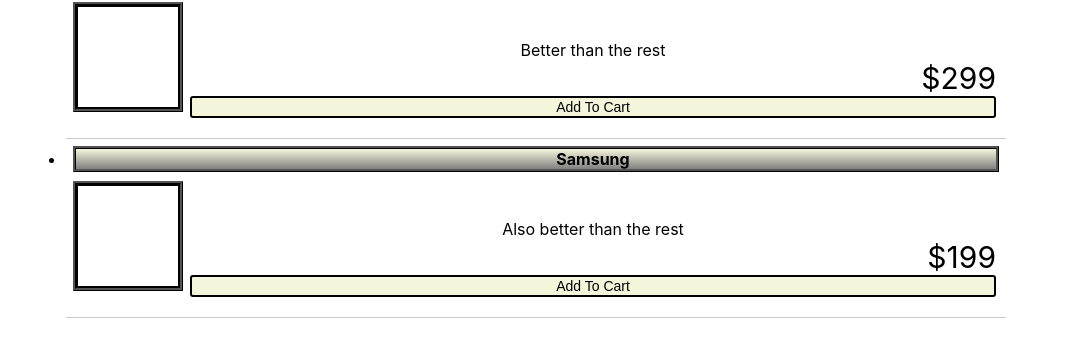
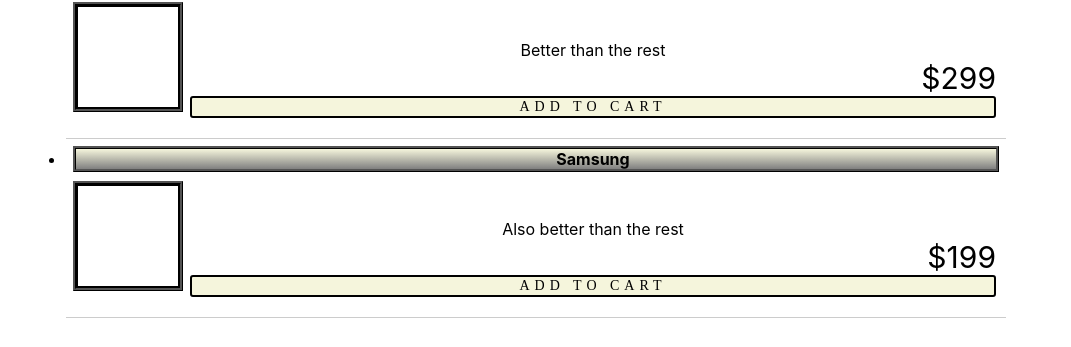
Before and after one commit to SonnyFixit/Shopper, a React (Create React App) app: page / in a window 1280 px wide. Shown: the part 145-492 px from the top of the page, without its empty margins (104-1175 px from the left). Built offline with nearby package versions, Linux system fonts and the light colour scheme.

Commit message:
Additional button effect

```diff
--- a/src/Item.css
+++ b/src/Item.css
@@ -40,12 +40,20 @@
   border: 2px solid black;
   background-color: beige;
   border-radius: 3px;
+  font-family: poppins;
+  text-transform: uppercase;
+  letter-spacing: 5px;
+  transition: 0.5s;
   cursor: pointer;
 }
 
 .Item-addToCart:hover
 {
   background-color: #e7f156;
+  box-shadow: 0 2px 10px 0 rgb(245, 242, 73) inset, 0 2px 10px 0 rgb(245, 242, 73),
+   0 2px 10px 0 rgb(245, 242, 73) inset, 0 2px 10px 0 rgb(245, 242, 73);
+
+   text-shadow: 0 0 2px rgb(245, 242, 73), rgb(245, 242, 73);
 }
 
 .Item-addToCart:active
```
Also changed, not shown: src/ItemPage.css (line endings or trailing spaces).
